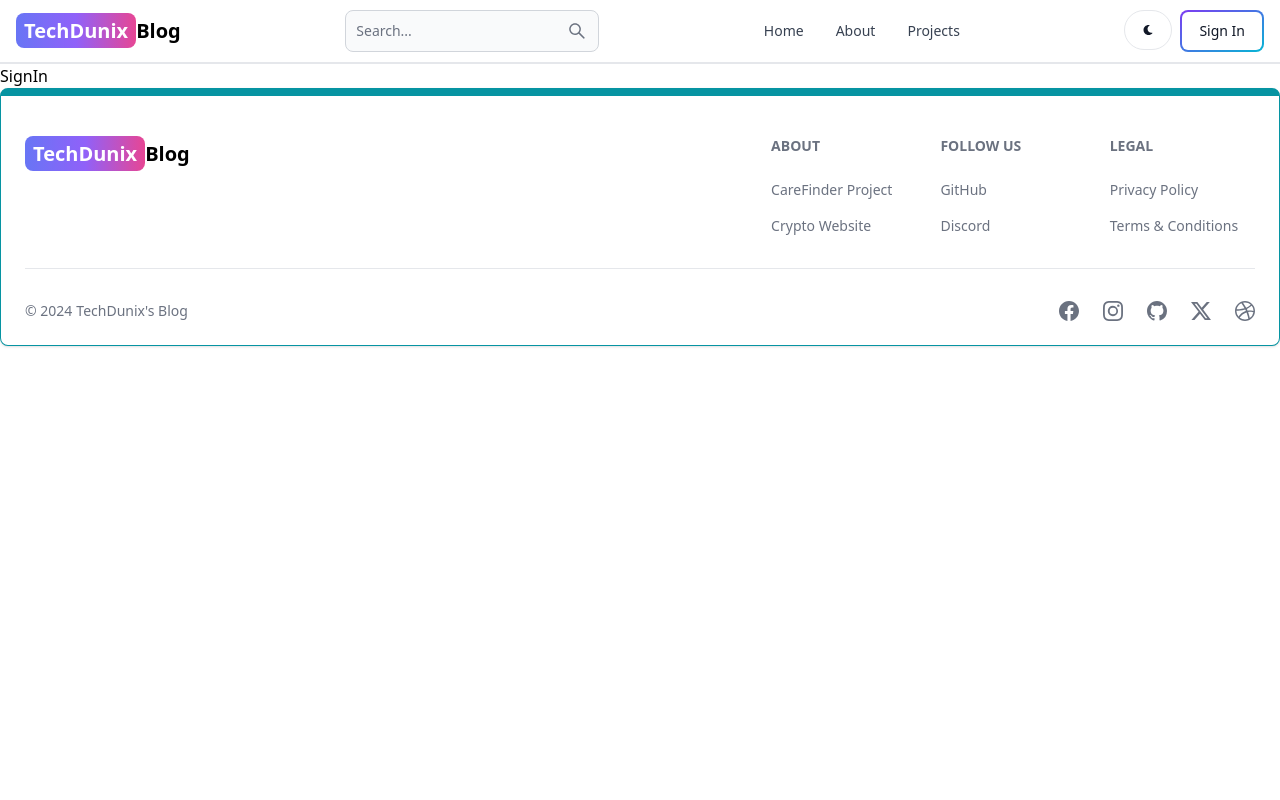
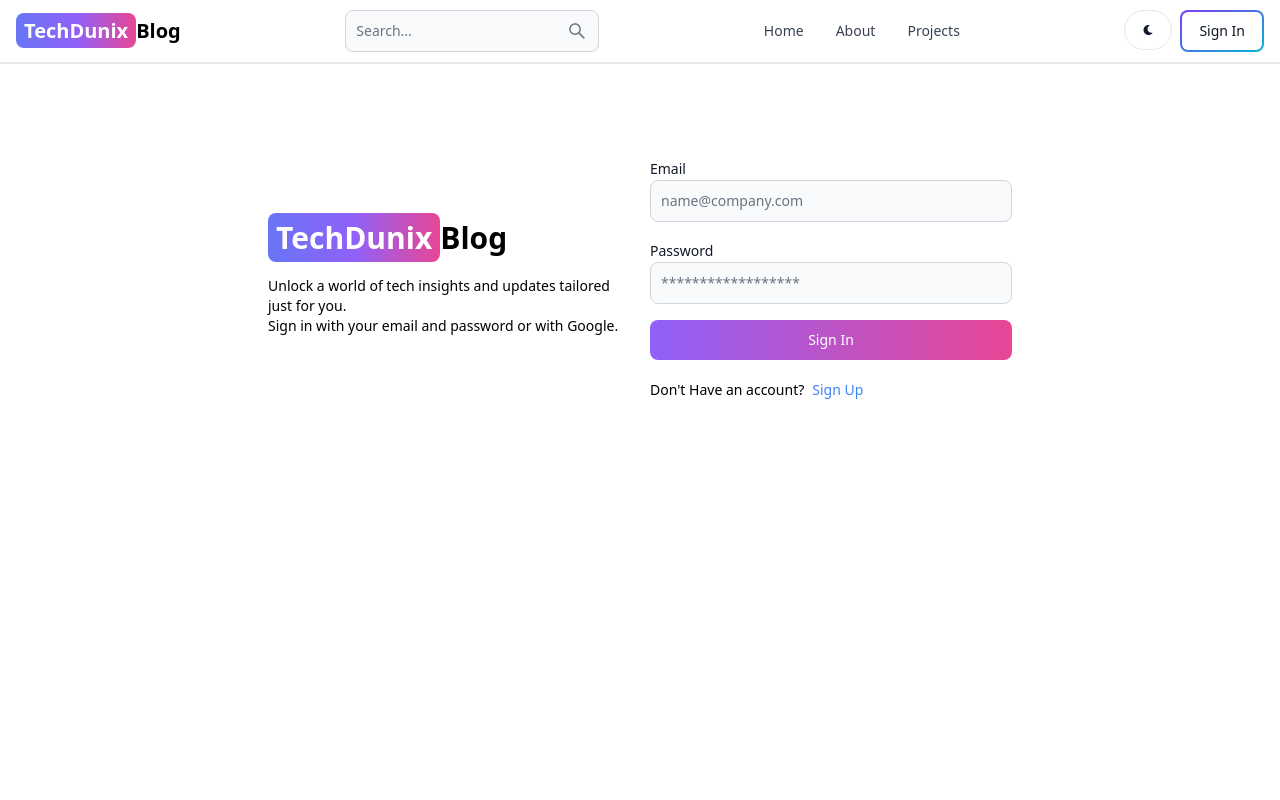
Before and after one commit to Jennydunix/mern-blog, a React (Vite) app in the folder client/: page /sign-in in a window 1280 px wide. Shown: the top 800 px of the page. Built offline with nearby package versions, Linux system fonts and the light colour scheme.

Commit message:
complete sign in page functionality

```diff
--- a/client/src/pages/SignIn.jsx
+++ b/client/src/pages/SignIn.jsx
@@ -1,5 +1,122 @@
+import { Alert, Button, Label, Spinner, TextInput } from "flowbite-react";
+import { useState } from "react";
+import { Link, useNavigate } from "react-router-dom";
+
 export default function SignIn() {
+  // create a state to handle the form data
+  const [formData, setFormData] = useState({});
+  // state for loading errors
+  const [errorMessage, setErrorMessage] = useState(null);
+  // state for loading errors
+  const [loading, setLoading] = useState(false);
+  // to navigate the user to the next page after successful signIn
+  const navigate = useNavigate();
+
+  // track the changes function
+  const handleChange = (e) => {
+    setFormData({ ...formData, [e.target.id]: e.target.value.trim() });
+  };
+  const handleSubmit = async (e) => {
+    e.preventDefault();
+    // create an error if one of the forms is not filled up before submission
+    if (!formData.email || !formData.password) {
+      return setErrorMessage("Please fill out all fields");
+    }
+    try {
+      // for loading effect
+      setLoading(true);
+      // if there's an error for the previous request
+      setErrorMessage(null);
+      const res = await fetch("/api/auth/signin", {
+        method: "POST",
+        headers: { "Content-Type": "application/json" },
+        body: JSON.stringify(formData),
+      });
+      const data = await res.json();
+      // Error if username or email has already been used
+      if (data.success === false) {
+        return setErrorMessage(data.message);
+      }
+      // if form is working correctly
+      setLoading(false);
+      // condition to navigate user after successful signup
+      if(res.ok) {
+        navigate('/');
+      }
+      // error message based on internet connection
+    } catch (error) {
+      setErrorMessage(error.message);
+      // if there's an error
+      setLoading(false);
+    }
+  };
+
   return (
-    <div>SignIn</div>
-  )
+    <div className="min-h-screen mt-20">
+      <div className="flex p-3 max-w-3xl mx-auto flex-col md:flex-row md:items-center gap-5">
+        {/* left side div */}
+        <div className="flex-1">
+          <Link to="/" className="font-bold dark:text-white text-3xl">
+            <span className="px-2 py-1 bg-gradient-to-r from-indigo-500 via-purple-500 to-pink-500 rounded-lg text-white">
+              TechDunix
+            </span>
+            Blog
+          </Link>
+          <p className="text-sm mt-5">
+            Unlock a world of tech insights and updates tailored just for you.
+            <br /> Sign in with your email and password or with Google.
+          </p>
+        </div>
+        {/* right side div*/}
+
+        <div className="flex-1">
+          <form className="flex flex-col gap-4" onSubmit={handleSubmit}>
+            <div>
+              <Label value="Email" />
+              <TextInput
+                type="email"
+                placeholder="name@company.com"
+                id="email"
+                onChange={handleChange}
+              />
+            </div>
+            <div>
+              <Label value="Password" />
+              <TextInput
+                type="password"
+                placeholder="******************"
+                id="password"
+                onChange={handleChange}
+              />
+            </div>
+            <Button
+              gradientDuoTone="purpleToPink"
+              type="submit"
+              disabled={loading}
+            >
+              {loading ? (
+                <>
+                  <Spinner size="sm" />
+                  <span className="pl-3">Loading...</span>
+                </>
+              ) : (
+                "Sign In"
+              )}
+            </Button>
+          </form>
+          <div className=" flex gap-2 text-sm mt-5">
+            <span>Don&apos;t Have an account?</span>
+            <Link to="/sign-up" className="text-blue-500">
+              Sign Up
+            </Link>
+          </div>
+          {errorMessage && (
+            <Alert className="mt-5" color="failure">
+              {errorMessage}
+            </Alert>
+          )}
+        </div>
+      </div>
+    </div>
+  );
 }
```
